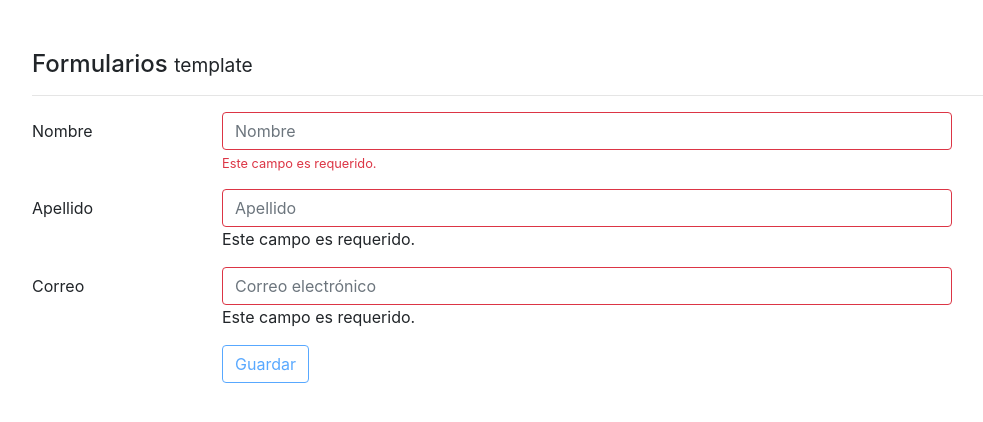
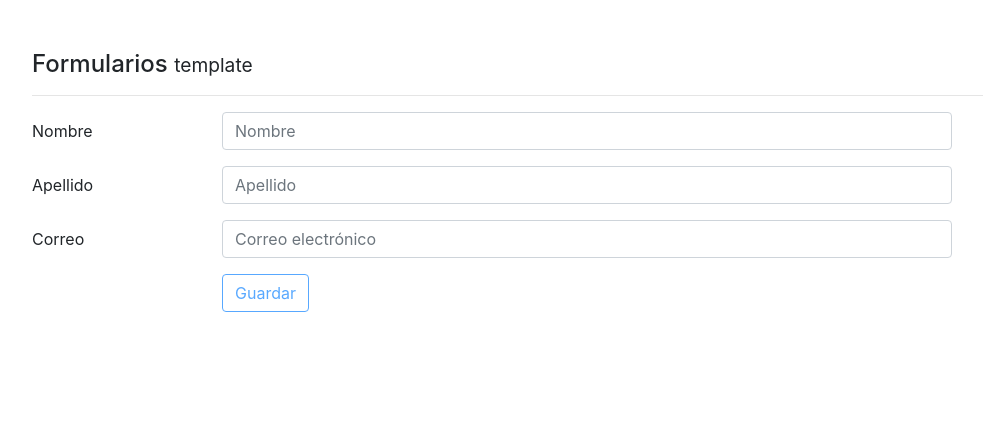
Before and after one commit to jordimart/ng2-Formularios, an Angular app: page / in a window 1280 px wide. Shown: the top 422 px of the page, without its empty margins (53-1036 px from the left). Built offline with nearby package versions, Linux system fonts and the light colour scheme.

Commit message:
[ADD] formulario validado.

```diff
--- a/src/app/components/template/template.component.html
+++ b/src/app/components/template/template.component.html
@@ -1,6 +1,6 @@
 <h4>Formularios <small>template</small></h4>
 <hr>
-<form (ngSubmit)="guardar(forma)" #forma="ngForm" novalidate class="was-validated">
+<form (ngSubmit)="guardar(forma)" #forma="ngForm" novalidate>
 
   <div>
 
@@ -8,12 +8,11 @@
       <label class="col-2 col-form-label">Nombre</label>
       <div class="col-8">
 
-        <input class="form-control"
-        [ngClass]="{'error-input': (nombre.errors?.required || nombre.errors?.minlength)&& nombre.touched }" type="text" placeholder="Nombre" name="nombre" [(ngModel)]="usuario.nombre" minlength="5" required #nombre="ngModel">
-        <div *ngIf="nombre.errors?.required" class="invalid-feedback">
+        <input class="form-control" [ngClass]="{'error-input': (nombre.errors?.required || nombre.errors?.minlength) && nombre.touched }" type="text" placeholder="Nombre" name="nombre" [(ngModel)]="usuario.nombre" minlength="5" required #nombre="ngModel">
+        <div *ngIf="nombre.errors?.required && nombre.touched" class="error">
           Este campo es requerido.
         </div>
-        <div *ngIf="nombre.errors?.minlength" class="invalid-feedback">
+        <div *ngIf="nombre.errors?.minlength && nombre.touched" class="error">
           Nombre mínimo de {{ nombre.errors.minlength.requiredLength }} carácteres.
         </div>
       </div>
@@ -23,8 +22,10 @@
       <label class="col-2 col-form-label">Apellido</label>
       <div class="col-8">
 
-        <input class="form-control " type="text" placeholder="Apellido" name="apellido" [(ngModel)]="usuario.apellido" required #apellido="ngModel">
-        <div *ngIf="apellido.errors?.required">
+        <input class="form-control " type="text" placeholder="Apellido" name="apellido"
+        [ngClass]="{'error-input': apellido.errors?.required  && apellido.touched }"
+        [(ngModel)]="usuario.apellido" required #apellido="ngModel">
+        <div *ngIf="apellido.errors?.required && apellido.touched" class="error">
           Este campo es requerido.
         </div>
       </div>
@@ -36,11 +37,13 @@
     <label class="col-2 col-form-label">Correo</label>
     <div class="col-md-8">
 
-      <input class="form-control" type="email" placeholder="Correo electrónico" name="email" [(ngModel)]="usuario.email" required pattern="[a-z0-9._%+-]+@[a-z0-9.-]+\.[a-z]{2,3}$" #email="ngModel">
-      <div *ngIf="email.errors?.required">
+      <input class="form-control" type="email" placeholder="Correo electrónico" name="email"
+      [ngClass]="{'error-input': (email.errors?.required || email.errors?.pattern) && email.touched }"
+      [(ngModel)]="usuario.email" required pattern="[a-z0-9._%+-]+@[a-z0-9.-]+\.[a-z]{2,3}$" #email="ngModel">
+      <div *ngIf="email.errors?.required && email.touched">
         Este campo es requerido.
       </div>
-      <div *ngIf="email.errors?.pattern">
+      <div *ngIf="email.errors?.pattern && email.touched">
         Debes introducir un correo válido
       </div>
     </div>
@@ -51,8 +54,7 @@
   <div class="form-group row">
     <label class="col-2 col-form-label">&nbsp;</label>
     <div class="input-group col-md-8">
-      <button type="submit" class="btn btn-outline-primary"
-      [disabled]="!forma.valid">
+      <button type="submit" class="btn btn-outline-primary" [disabled]="!forma.valid">
         Guardar
       </button>
     </div>
```
